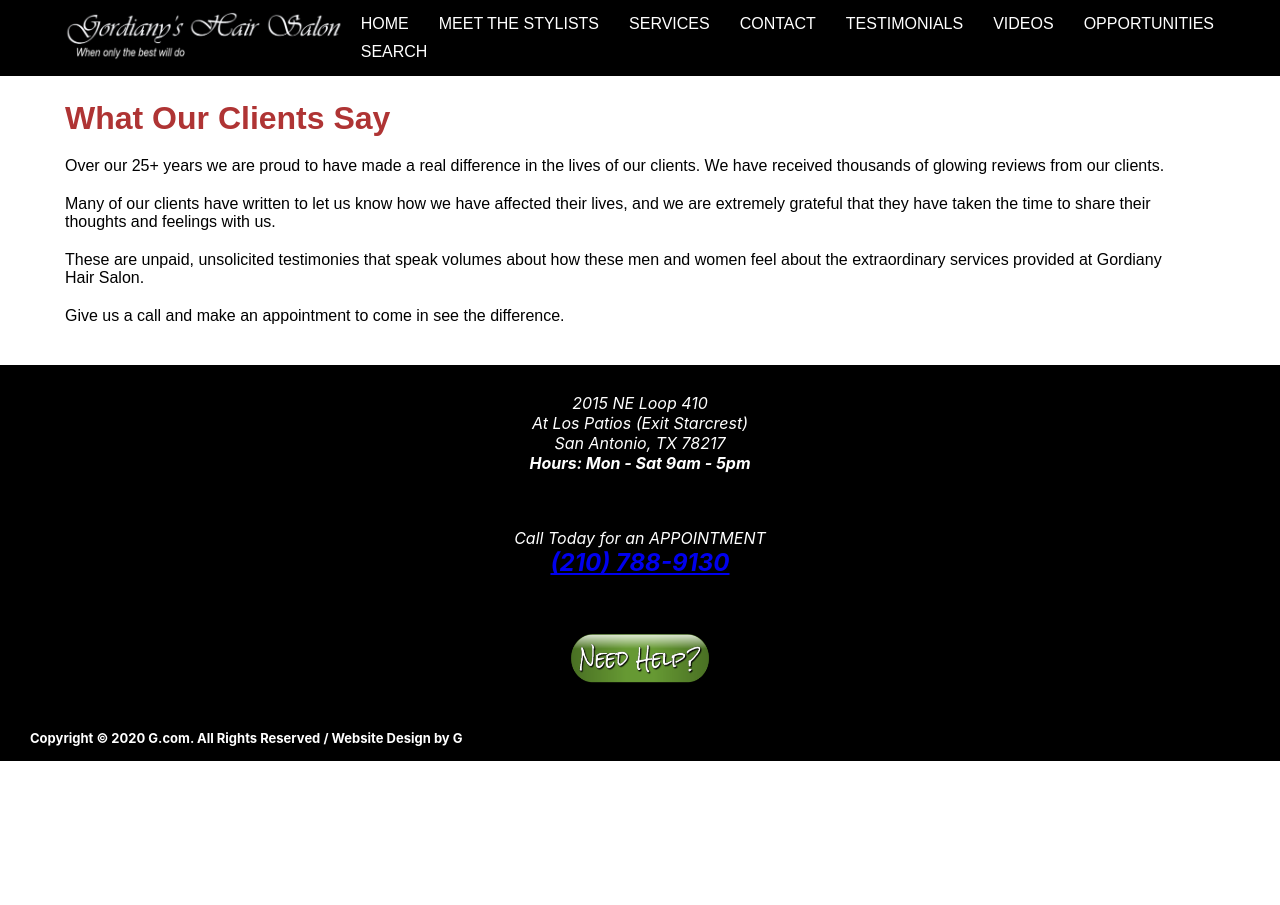
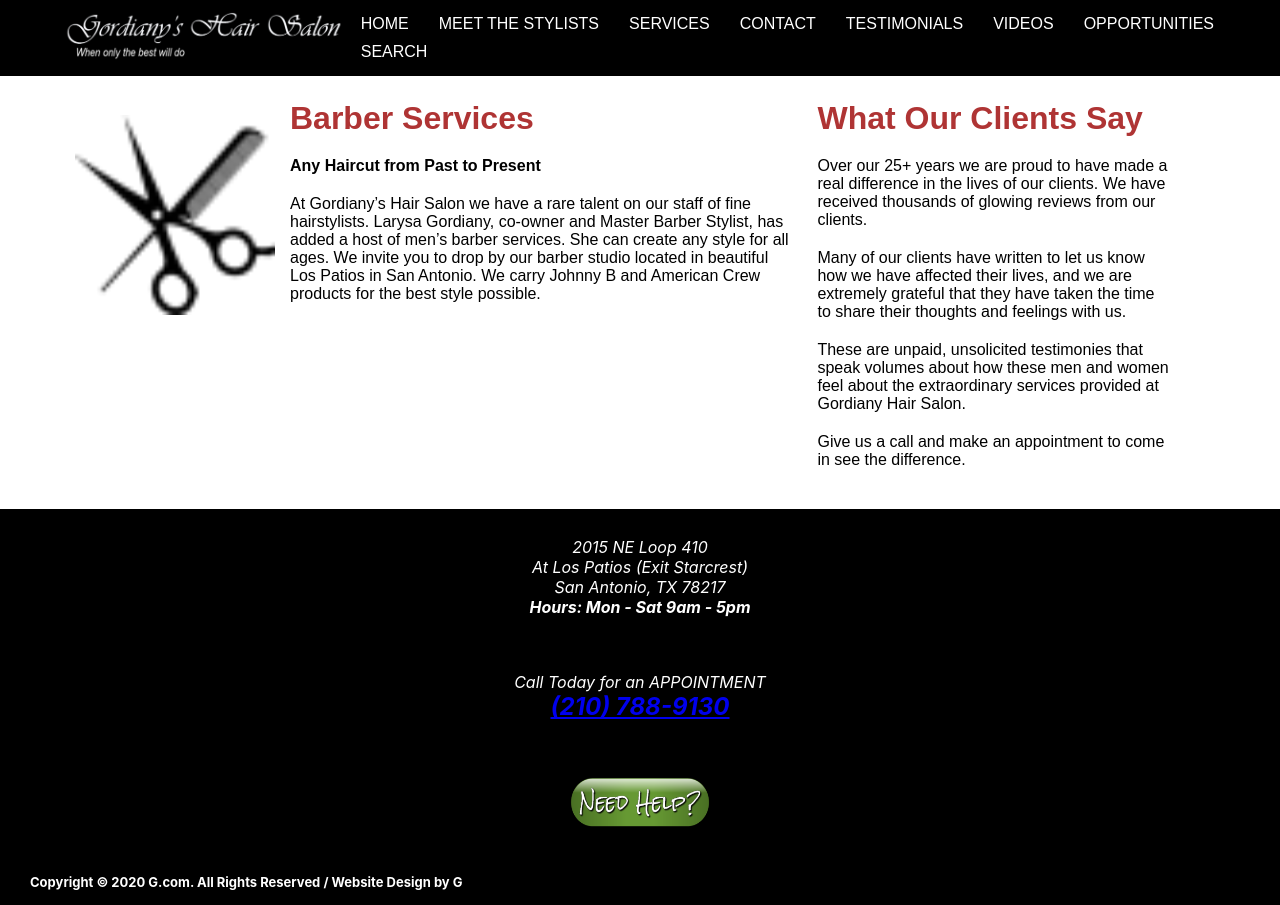
Before and after one commit to Graeme-Parker-Smith/hair-final, a React (Create React App) app: page /barber-services in a window 1280 px wide. Before the commit the page ends 800 px from the top, so only its background shows below. Built offline with nearby package versions, Linux system fonts and the light colour scheme.

Commit message:
update barber

```diff
--- a/src/components/Header/Header.css
+++ b/src/components/Header/Header.css
@@ -161,7 +161,7 @@ header nav span a {
 	color: white;
 }
 
-header span:hover {
+header span:hover a {
 	color: yellow;
 }
 
--- a/src/screens/BarberServices/BarberServices.js
+++ b/src/screens/BarberServices/BarberServices.js
@@ -1,10 +1,20 @@
 import React from 'react';
 import './BarberServices.css';
-
 
 export default () => {
 	return (
 		<div id="testimonials-container" className="screen-content">
+			<div className="videos-header">
+				<img id="film-roll" alt="film roll" src={require('../../images/scissors-52x50.png')} />
+				<h1>Barber Services</h1>
+				<h4>Any Haircut from Past to Present</h4>
+				<p>
+					At Gordiany’s Hair Salon we have a rare talent on our staff of fine hairstylists. Larysa Gordiany,
+					co-owner and Master Barber Stylist, has added a host of men’s barber services. She can create any
+					style for all ages. We invite you to drop by our barber studio located in beautiful Los Patios in
+					San Antonio. We carry Johnny B and American Crew products for the best style possible.
+				</p>
+			</div>
 			<div>
 				<h1>What Our Clients Say</h1>
 				<p>
@@ -20,12 +30,9 @@ export default () => {
 					about the extraordinary services provided at Gordiany Hair Salon.
 				</p>
 				<p>Give us a call and make an appointment to come in see the difference.</p>
-
 			</div>
 			<div className="testimonials-col-2">
-				<div className="contact-form-container">
-
-				</div>
+				<div className="contact-form-container"></div>
 			</div>
 		</div>
 	);
```
Also changed, not shown: src/images/scissors-52x50.png (added).
